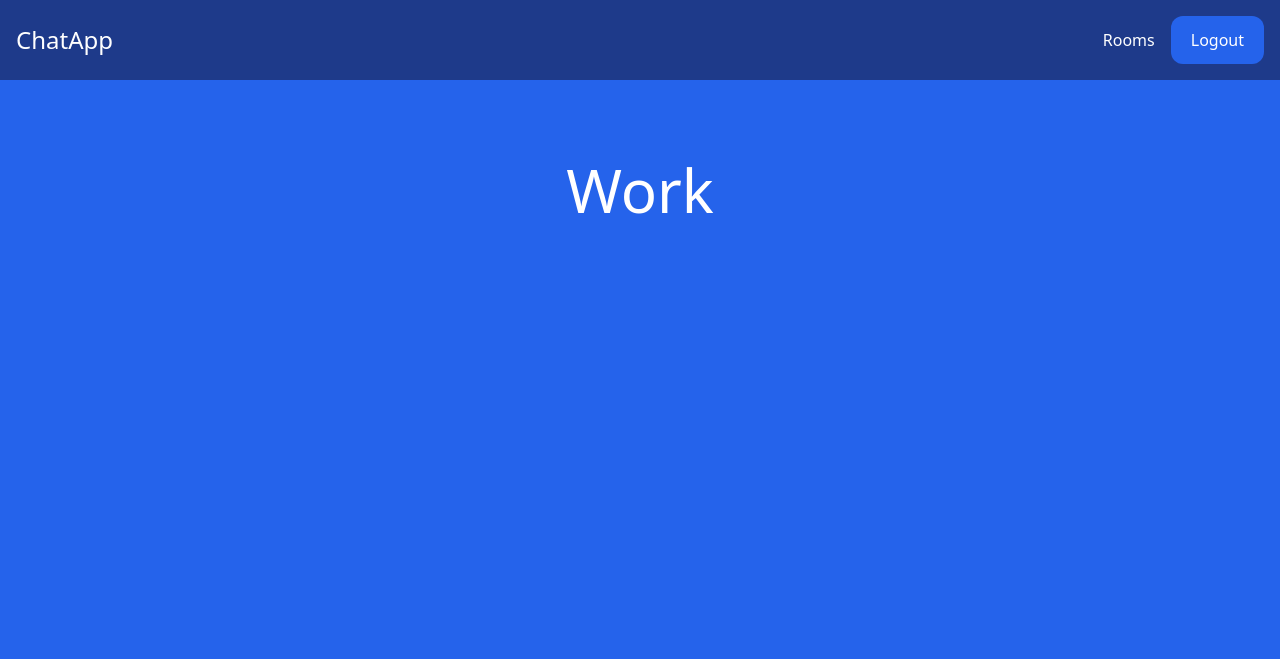
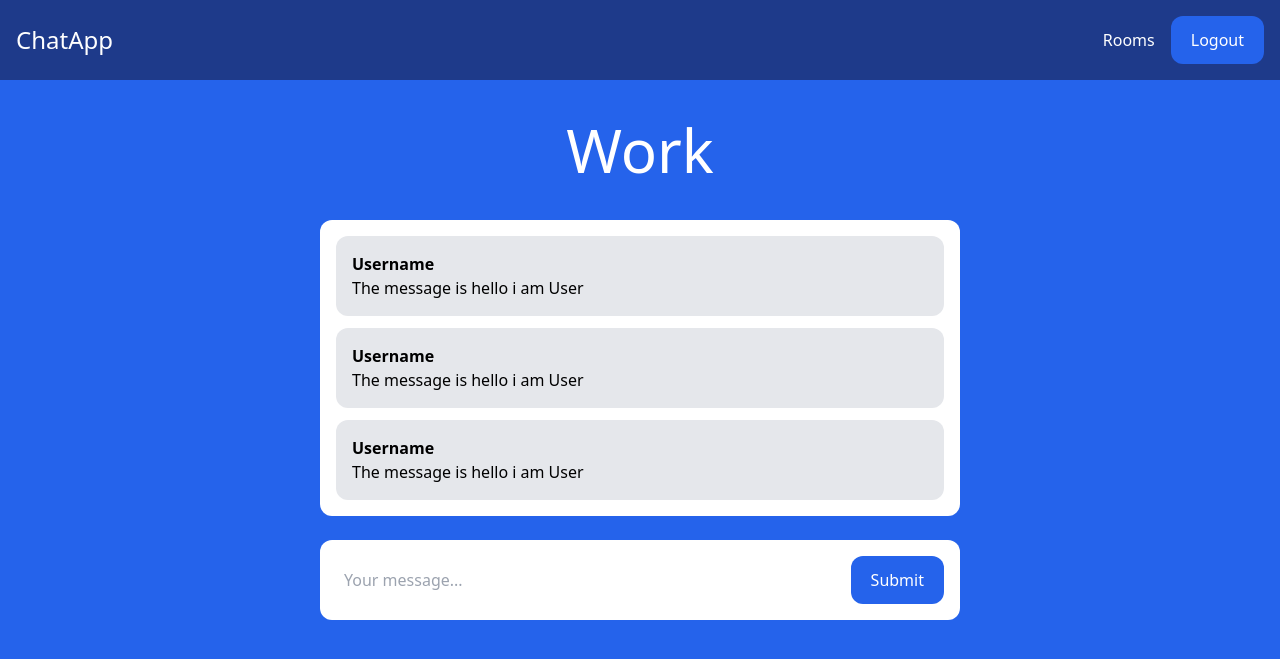
Before and after one commit to chiragdeep01/ChatApp, a Django app: a page that uses room/templates/room/room_slug.html in a window 1280 px wide. Shown: the top 659 px of the page. Run offline with Django 4.2, Linux system fonts and the light colour scheme; a user stored in the database is signed in; data comes from the database, SQL or seed files in the repository; both versions use the stored data as it was after the commit; some libraries are stand-ins or nearby versions.

Commit message:
added message ui to room_slug

```diff
--- a/room/templates/room/room_slug.html
+++ b/room/templates/room/room_slug.html
@@ -2,8 +2,34 @@
 {% block title%}Welcome | {% endblock%}
 
 {% block content%}
-<div class="p-20 text-center">
+<div class="p-10 text-center">
     <h1 class="text-6xl text-white">{{room.name}}</h1>
 </div>
+<div class="w-2/4 mx-auto p-4 bg-white rounded-xl">
+    <div class="chat-messages space-y-3" id="chat-messages">
+        <div class="p-4 bg-gray-200 rounded-xl">
+            <p class="font-semibold">Username</p>
+            <p>The message is hello i am User</p>
+        </div>
+        <div class="p-4 bg-gray-200 rounded-xl">
+            <p class="font-semibold">Username</p>
+            <p>The message is hello i am User</p>
+        </div>
+        <div class="p-4 bg-gray-200 rounded-xl">
+            <p class="font-semibold">Username</p>
+            <p>The message is hello i am User</p>
+        </div>
+    </div>
+</div>
 
+<div class="w-2/4 mt-6 mx-4 mx-auto p-4 bg-white rounded-xl">
+    <form method="post" action="." class="flex">
+        <input type="text" name="content" class="flex-1 mr-3 p-2" placeholder="Your message..." id="chat-message-input">
+
+        <button
+            class="px-5 py-3 rounded-xl text-white bg-blue-600 hover:bg-blue-700"
+            id="chat-message-submit"
+        >Submit</button>
+    </form>
+</div>
 {% endblock%}
```
Also changed, not shown: db.sqlite3.
